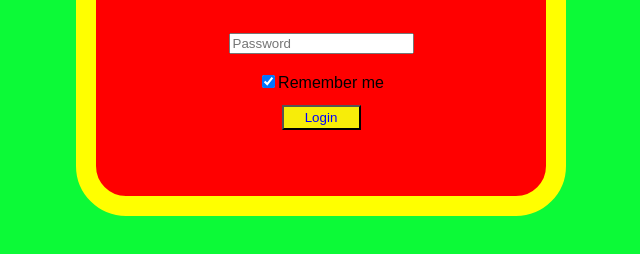
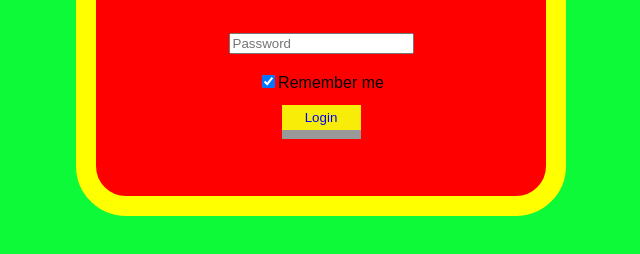
Before and after one commit to MEGA-HACKER-MEGA/Login, a plain HTML site: page index.html in a window 1280 px wide. Shown: the part 354-608 px from the top of the page, without its empty margins (319-959 px from the left). Drawn offline with Linux system fonts and the light colour scheme.

Commit message:
Update style.css

```diff
--- a/style.css
+++ b/style.css
@@ -22,12 +22,19 @@ body {
     width:79px;
     height:25px;
     margin-top: -5%;
+  outline: none;
+  border: none;
+  box-shadow: 0 9px #999;
   }
   .btn:hover{
     background-color:#f5115f;
     color:yellow;
     cursor: pointer;
   }
+.btn:active {
+  box-shadow: 0 5px #666;
+  transform: translateY(4px);
+}
   .label{
    color:blue;
     }
```
